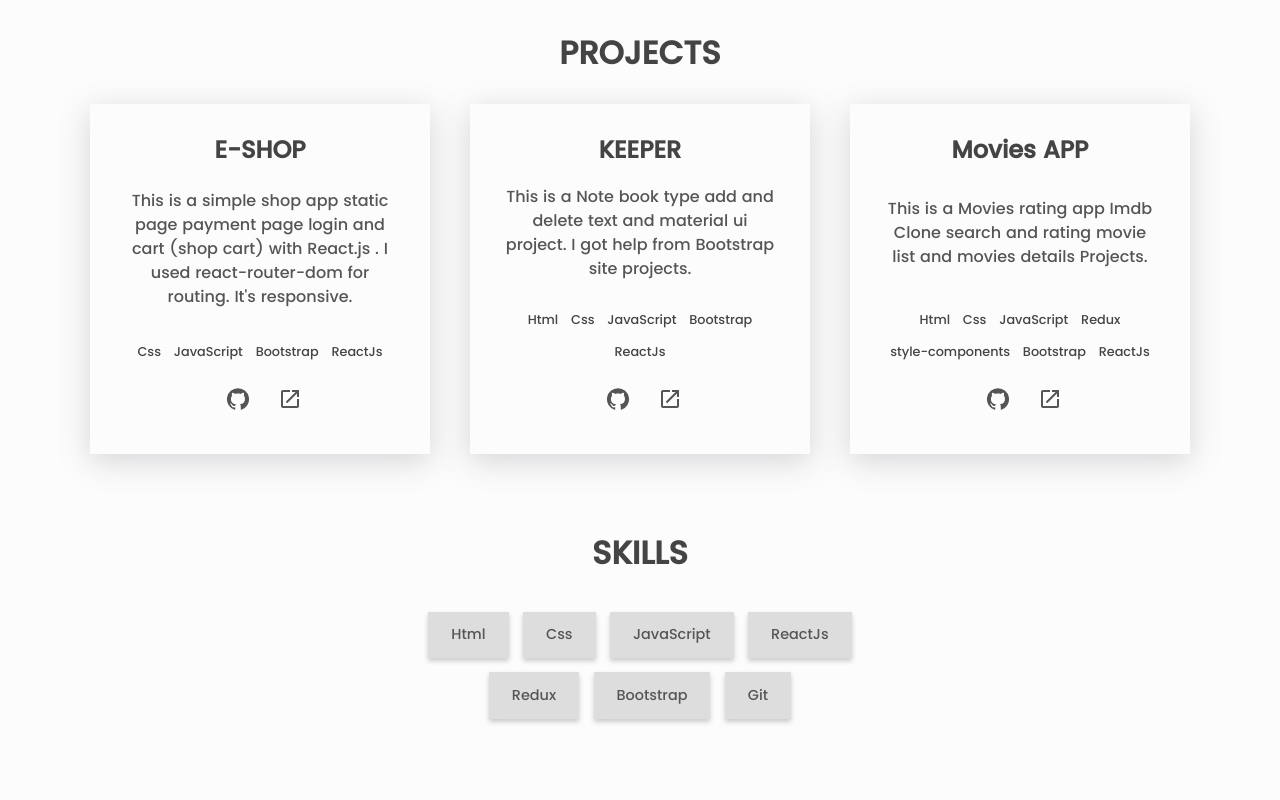
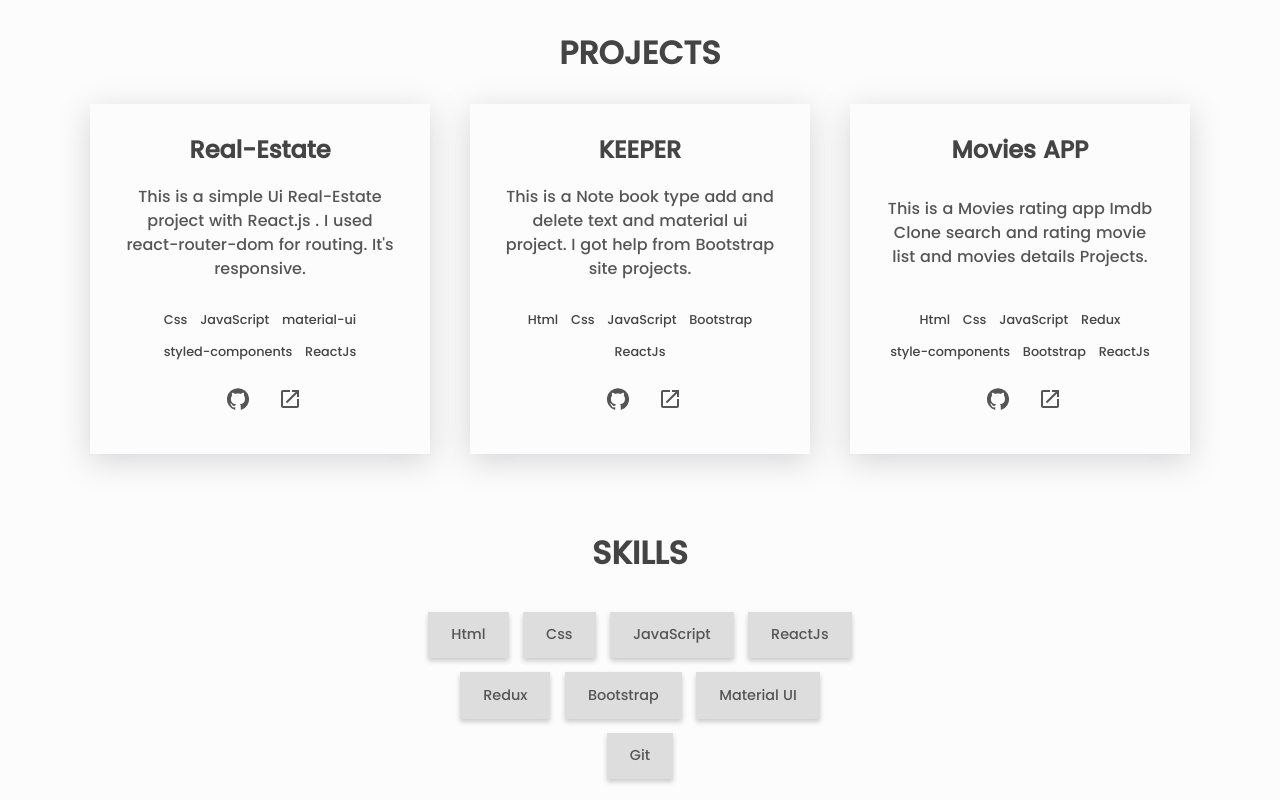
Before and after one commit to vikramsingh159/Portfolio, a React (Create React App) app: page / in a window 1280 px wide. Shown: the part 600-1400 px from the top of the page. Built offline with nearby package versions, Linux system fonts and the light colour scheme.

Commit message:
add project

```diff
--- a/src/PortfolioObjects.js
+++ b/src/PortfolioObjects.js
@@ -16,13 +16,13 @@ const introduce = {
 
 const projects = [
   {
-    name: 'E-SHOP',
+    name: 'Real-Estate',
     id: 1,
     description:
-      "This is a simple shop app static page payment page login and cart  (shop cart) with React.js . I used react-router-dom for routing. It's responsive.",
-    technologies: ['Css', 'JavaScript', 'Bootstrap', 'ReactJs'],
-    sourceCode: 'https://github.com/vikramsingh159/e-shop',
-    livePreview: 'https://e-shop-vikramsingh159.vercel.app/',
+      "This is a simple Ui Real-Estate project  with React.js . I used react-router-dom for routing. It's responsive.",
+    technologies: ['Css', 'JavaScript', 'material-ui','styled-components', 'ReactJs'],
+    sourceCode: 'https://github.com/vikramsingh159/real-estate',
+    livePreview: 'https://real-estate-mu-seven.vercel.app/',
   },
   {
     name: 'KEEPER',
@@ -44,7 +44,7 @@ const projects = [
   },
 ];
 
-const skills = ['Html', 'Css', 'JavaScript', 'ReactJs',"Redux" , 'Bootstrap', 'Git'];
+const skills = ['Html', 'Css', 'JavaScript', 'ReactJs',"Redux" , 'Bootstrap','Material UI' , 'Git'];
 
 const contact = {
   email: 'er.vikramsingh10@gmail.com',
--- a/src/components/Footer/Footer.js
+++ b/src/components/Footer/Footer.js
@@ -8,7 +8,7 @@ const Footer = () => (
             rel="noreferrer"
             className="link footer_link"
         >
-            Created By Vikram Singh
+           2022 © Copyright Vikram Singh. All Rights Reserved
         </a>
     </footer>
 );
```
